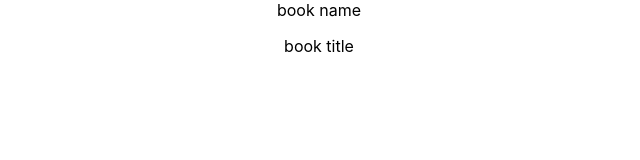
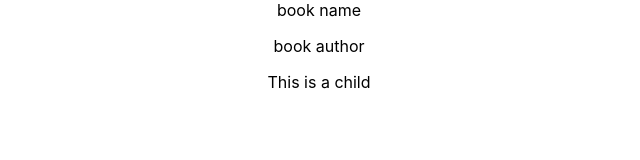
Before and after one commit to GoranAviani/react_props_children, a React (Create React App) app: page / in a window 1280 px wide. Shown: the top 160 px of the page, without its empty margins (321-961 px from the left). Built offline with nearby package versions, Linux system fonts and the light colour scheme.

Commit message:
react_props_children

```diff
--- a/src/App.js
+++ b/src/App.js
@@ -1,4 +1,3 @@
-import logo from './logo.svg';
 import './App.css';
 import Book from "./components/Book";
 
@@ -6,12 +5,12 @@ import Book from "./components/Book";
 function App() {
     const firstBook = {
         name: "book name",
-        title: "book title"
+        author: "book author"
     }
 
   return (
     <div className="App">
-      <Book name = {firstBook.name} title = {firstBook.title}/>
+      <Book name = {firstBook.name} author = {firstBook.author}>This is a child</Book>
     </div>
   );
 }
--- a/src/components/Book.js
+++ b/src/components/Book.js
@@ -1,12 +1,13 @@
 import React from 'react';
 
 
-const Book = ({name, title}) => {
+const Book = ({name, author, children}) => {
 
     return (
         <div>
             {name}
-            <p>{title}</p>
+            <p>{author}</p>
+            {children}
         </div>
     )
 }
```
